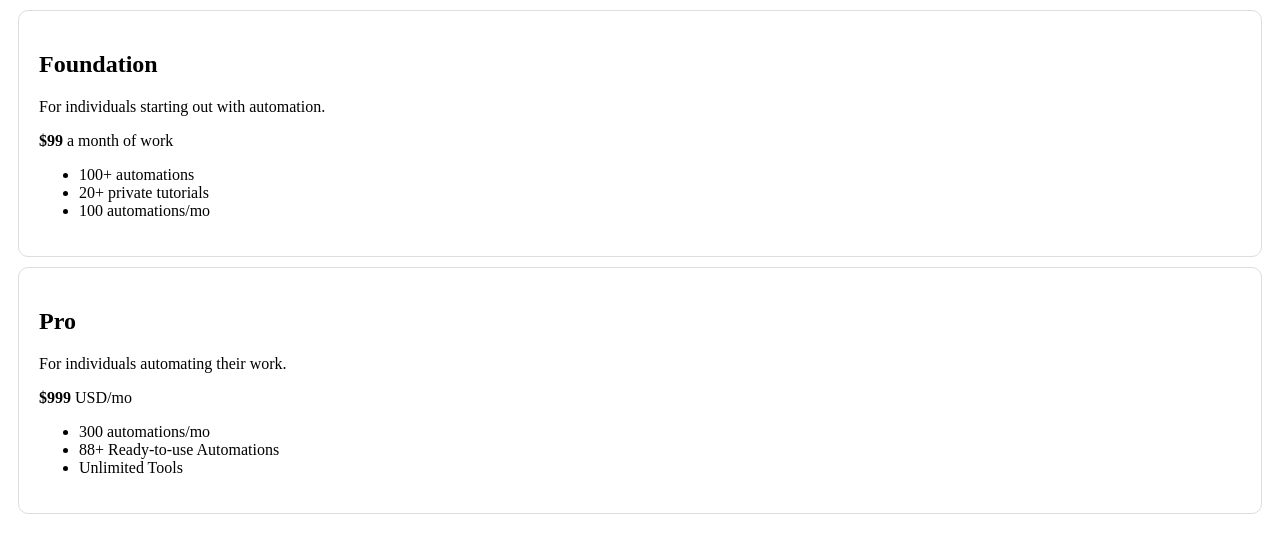
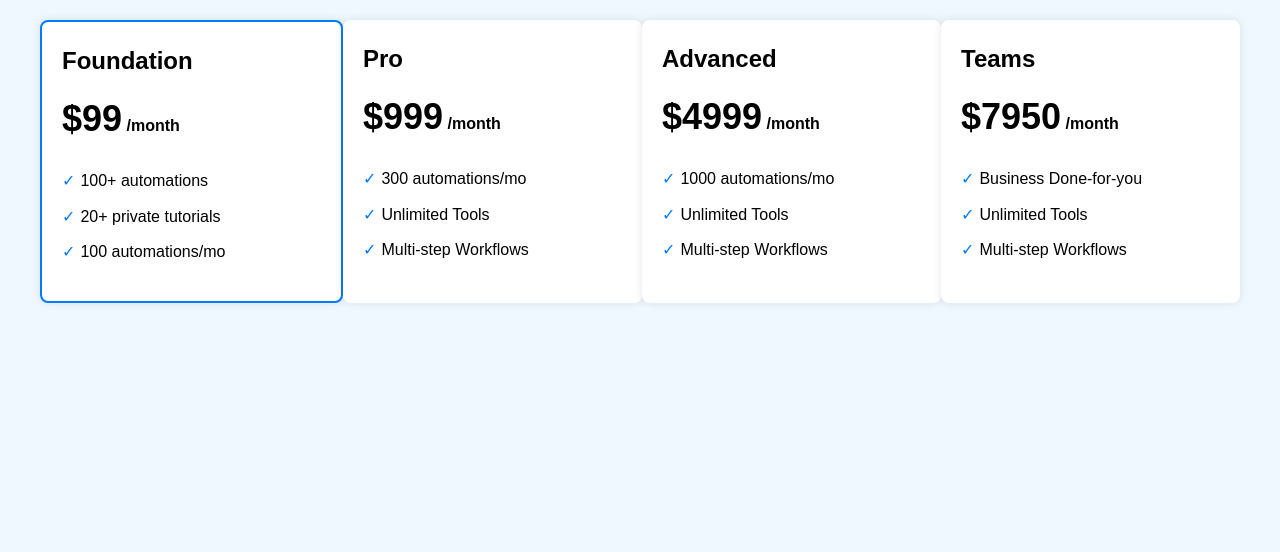
Before and after one commit to temkeeng/temkeeng.github.io, a plain HTML site: page index.html in a window 1280 px wide. Drawn offline with Linux system fonts and the light colour scheme.

Commit message:
Update index.html

```diff
--- a/index.html
+++ b/index.html
@@ -1,52 +1,95 @@
 <!DOCTYPE html>
-<html>
+<html lang="en">
 <head>
     <meta charset="UTF-8">
-  <title>Pricing Plans</title>
+    <meta name="viewport" content="width=device-width, initial-scale=1.0">
+    <title>Pricing Options</title>
     <style>
+        body {
+            font-family: Arial, sans-serif;
+            line-height: 1.6;
+            margin: 0;
+            padding: 20px;
+            background-color: #f0f8ff;
+        }
+        .pricing-container {
+            display: flex;
+            justify-content: space-around;
+            max-width: 1200px;
+            margin: 0 auto;
+        }
         .pricing-plan {
-      border: 1px solid #ddd;
+            background-color: white;
+            border-radius: 8px;
+            box-shadow: 0 0 10px rgba(0,0,0,0.1);
             padding: 20px;
-      margin: 10px;
-      border-radius: 10px;
-      cursor: pointer;
-      transition: all 0.3s ease;
+            width: 22%;
         }
-
-    .pricing-plan:hover {
-      box-shadow: 0 4px 8px rgba(0, 0, 0, 0.1);
+        .current-plan {
+            border: 2px solid #007bff;
+        }
+        .plan-name {
+            font-size: 24px;
+            font-weight: bold;
+            margin-bottom: 10px;
+        }
+        .plan-price {
+            font-size: 36px;
+            font-weight: bold;
+            margin-bottom: 20px;
+        }
+        .plan-features {
+            list-style-type: none;
+            padding: 0;
+        }
+        .plan-features li {
+            margin-bottom: 10px;
+        }
+        .plan-features li::before {
+            content: "✓";
+            color: #007bff;
+            margin-right: 5px;
         }
     </style>
 </head>
 <body>
-
-  <div class="pricing-plan" id="foundation" onclick="redirectTo('foundationPage.html')">
-    <h2>Foundation</h2>
-    <p>For individuals starting out with automation.</p>
-    <p><strong>$99</strong> a month of work</p>
-    <ul>
+    <div class="pricing-container">
+        <div class="pricing-plan current-plan">
+            <div class="plan-name">Foundation</div>
+            <div class="plan-price">$99<span style="font-size: 16px;"> /month</span></div>
+            <ul class="plan-features">
                 <li>100+ automations</li>
                 <li>20+ private tutorials</li>
                 <li>100 automations/mo</li>
             </ul>
         </div>
-
-  <div class="pricing-plan" id="pro" onclick="redirectTo('proPage.html')">
-    <h2>Pro</h2>
-    <p>For individuals automating their work.</p>
-    <p><strong>$999</strong> USD/mo</p>
-    <ul>
+        <div class="pricing-plan">
+            <div class="plan-name">Pro</div>
+            <div class="plan-price">$999<span style="font-size: 16px;"> /month</span></div>
+            <ul class="plan-features">
                 <li>300 automations/mo</li>
-      <li>88+ Ready-to-use Automations</li>
                 <li>Unlimited Tools</li>
+                <li>Multi-step Workflows</li>
             </ul>
         </div>
-
-  <script>
-    function redirectTo(pageUrl) {
-      window.location.href = pageUrl;
-    }
-  </script>
-
+        <div class="pricing-plan">
+            <div class="plan-name">Advanced</div>
+            <div class="plan-price">$4999<span style="font-size: 16px;"> /month</span></div>
+            <ul class="plan-features">
+                <li>1000 automations/mo</li>
+                <li>Unlimited Tools</li>
+                <li>Multi-step Workflows</li>
+            </ul>
+        </div>
+        <div class="pricing-plan">
+            <div class="plan-name">Teams</div>
+            <div class="plan-price">$7950<span style="font-size: 16px;"> /month</span></div>
+            <ul class="plan-features">
+                <li>Business Done-for-you</li>
+                <li>Unlimited Tools</li>
+                <li>Multi-step Workflows</li>
+            </ul>
+        </div>
+    </div>
 </body>
 </html>
```
Lines whose indentation alone changed are shown as unchanged.
